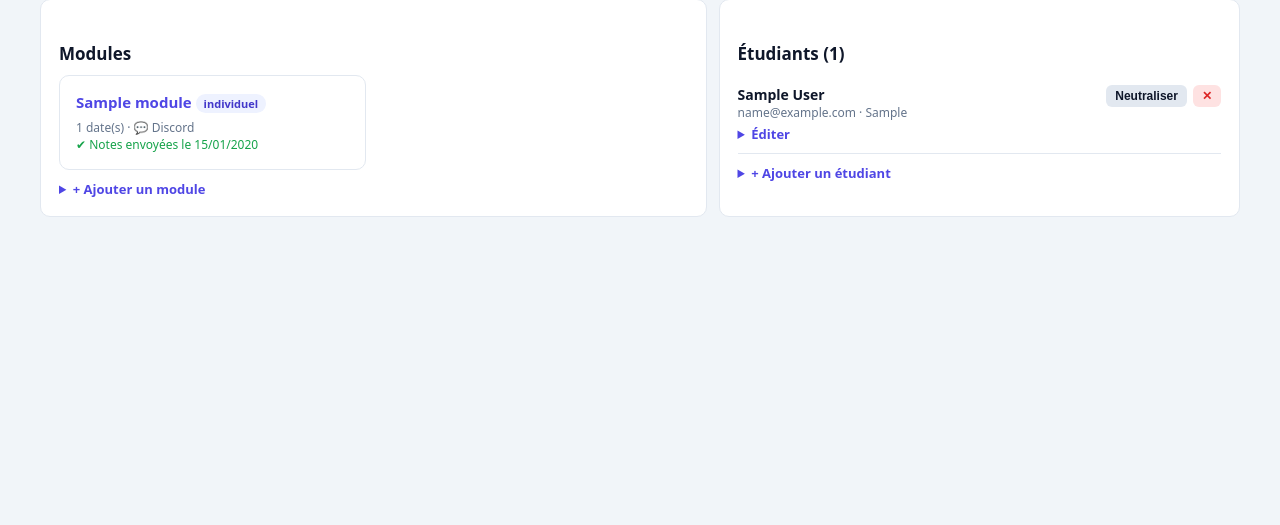
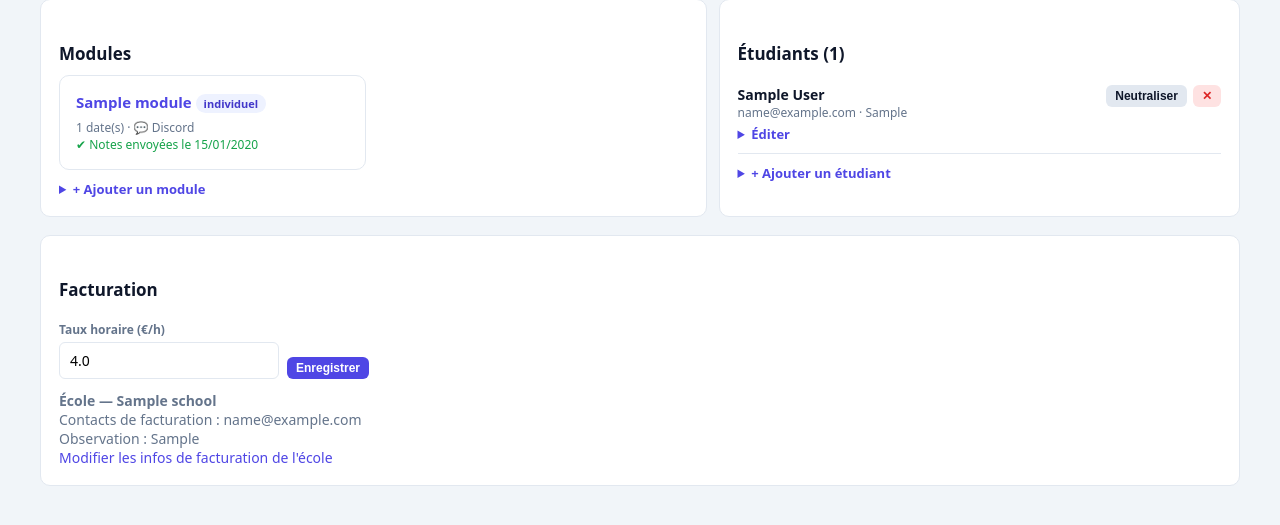
Before and after one commit to bstocker/AstraNote, a Flask app: page /classes/1 in a window 1280 px wide. Shown: the part 149-674 px from the top of the page. Run offline with Flask 3, Linux system fonts and the light colour scheme; a user stored in the database is signed in; tables that the repository leaves empty hold one stand-in row (values such as "Sample post").

Commit message:
Facturation : taux horaire par classe, contacts et observation par école
- École : contacts de facturation (emails) et observation libre, éditables
  depuis « Écoles & années » (encart repliable, réservé au propriétaire/admin).
- Classe : taux horaire €/h, éditable depuis la fiche de classe (panneau
  Facturation), qui rappelle aussi les contacts/observation de l'école.
- Modèle : School.billing_emails / observation, Class.hourly_rate + migration
  SQLite idempotente (y compris la table réservée "class").
- 3 tests ajoutés (24 au total) ; fiche fonctionnelle §5.2 et modèle §6.

Co-Authored-By: Claude Opus 4.8 (1M context) <noreply@anthropic.com>

```diff
--- a/astranote/__init__.py
+++ b/astranote/__init__.py
@@ -90,6 +90,10 @@ def _run_migrations(app):
     add_column_if_missing("module", "notes_sent_date", "DATE")
     add_column_if_missing("module", "notes_sent_method", "VARCHAR(20)")
     add_column_if_missing("module", "notes_sent_detail", "VARCHAR(200)")
+    # Évolution : facturation (école : contacts + observation ; classe : taux horaire).
+    add_column_if_missing("school", "billing_emails", "VARCHAR(500)")
+    add_column_if_missing("school", "observation", "TEXT")
+    add_column_if_missing("class", "hourly_rate", "FLOAT")
 
 
 def _ensure_admin(app):
--- a/astranote/main.py
+++ b/astranote/main.py
@@ -218,6 +218,20 @@ def rename_school(school_id):
     return redirect(url_for("main.schools"))
 
 
+@main_bp.route("/schools/<int:school_id>/details", methods=["POST"])
+@login_required
+def update_school_details(school_id):
+    """Contacts de facturation (emails) et observation libre d'une école."""
+    school = db.session.get(School, school_id) or abort(404)
+    if not can_manage_owned(school):
+        abort(403)
+    school.billing_emails = request.form.get("billing_emails", "").strip() or None
+    school.observation = request.form.get("observation", "").strip() or None
+    db.session.commit()
+    flash("Informations de facturation de l'école enregistrées.", "success")
+    return redirect(url_for("main.schools"))
+
+
 @main_bp.route("/years", methods=["POST"])
 @login_required
 def create_year():
@@ -305,6 +319,28 @@ def create_class():
 def view_class(class_id):
     klass = get_class_or_403(class_id)
     return render_template("structure/class_detail.html", klass=klass)
+
+
+@main_bp.route("/classes/<int:class_id>/billing", methods=["POST"])
+@login_required
+def update_class_billing(class_id):
+    """Taux horaire €/h de la classe (pour la facturation)."""
+    klass = get_class_or_403(class_id)
+    raw = request.form.get("hourly_rate", "").strip().replace(",", ".")
+    if raw == "":
+        klass.hourly_rate = None
+    else:
+        try:
+            rate = float(raw)
+            if rate < 0:
+                raise ValueError
+        except ValueError:
+            flash("Taux horaire invalide.", "error")
+            return redirect(url_for("main.view_class", class_id=class_id))
+        klass.hourly_rate = rate
+    db.session.commit()
+    flash("Taux horaire enregistré.", "success")
+    return redirect(url_for("main.view_class", class_id=class_id))
 
 
 @main_bp.route("/classes/<int:class_id>/delete", methods=["POST"])
--- a/astranote/models.py
+++ b/astranote/models.py
@@ -26,6 +26,9 @@ class School(db.Model):
     # Propriétaire : l'enseignant qui l'a créée. NULL = école commune (admin),
     # visible par tous les enseignants.
     teacher_id = db.Column(db.Integer, db.ForeignKey("teacher.id"), nullable=True)
+    # Facturation : destinataires des factures (emails) et observation libre.
+    billing_emails = db.Column(db.String(500))
+    observation = db.Column(db.Text)
 
     classes = db.relationship("Class", backref="school", cascade="all, delete-orphan")
     owner = db.relationship("Teacher", backref="owned_schools")
@@ -64,6 +67,7 @@ class Class(db.Model):
     school_id = db.Column(db.Integer, db.ForeignKey("school.id"), nullable=False)
     academic_year_id = db.Column(db.Integer, db.ForeignKey("academic_year.id"), nullable=False)
     teacher_id = db.Column(db.Integer, db.ForeignKey("teacher.id"), nullable=False)
+    hourly_rate = db.Column(db.Float)  # taux horaire €/h pour la facturation
 
     modules = db.relationship("Module", backref="klass", cascade="all, delete-orphan")
     enrollments = db.relationship("Enrollment", backref="klass", cascade="all, delete-orphan")
--- a/astranote/templates/structure/class_detail.html
+++ b/astranote/templates/structure/class_detail.html
@@ -129,4 +129,26 @@
     </details>
   </div>
 </div>
+
+<!-- Facturation -->
+<div class="panel">
+  <h2>Facturation</h2>
+  <form method="post" action="{{ url_for('main.update_class_billing', class_id=klass.id) }}" class="inline-form">
+    <input type="hidden" name="csrf_token" value="{{ csrf_token() }}">
+    <div style="flex:0 0 220px;">
+      <label>Taux horaire (€/h)</label>
+      <input type="number" step="0.01" min="0" name="hourly_rate"
+             value="{{ klass.hourly_rate if klass.hourly_rate is not none else '' }}" placeholder="ex. 55">
+    </div>
+    <div style="flex:0 0 auto;"><button class="btn small" type="submit">Enregistrer</button></div>
+  </form>
+  <div class="muted" style="margin-top:12px;">
+    <strong>École — {{ klass.school.name }}</strong><br>
+    Contacts de facturation : {{ klass.school.billing_emails or '—' }}
+    {% if klass.school.observation %}<br>Observation : {{ klass.school.observation }}{% endif %}
+    {% if current_user.is_admin or klass.school.teacher_id == current_user.id %}
+      <br><a href="{{ url_for('main.schools') }}">Modifier les infos de facturation de l'école</a>
+    {% endif %}
+  </div>
+</div>
 {% endblock %}
```
Also changed, not shown: AstraNote_Fiche_Fonctionnelle.md (+3 -2 lines), astranote/templates/structure/schools.html (+20 -0 lines), tests/test_app.py (+40 -0 lines).
